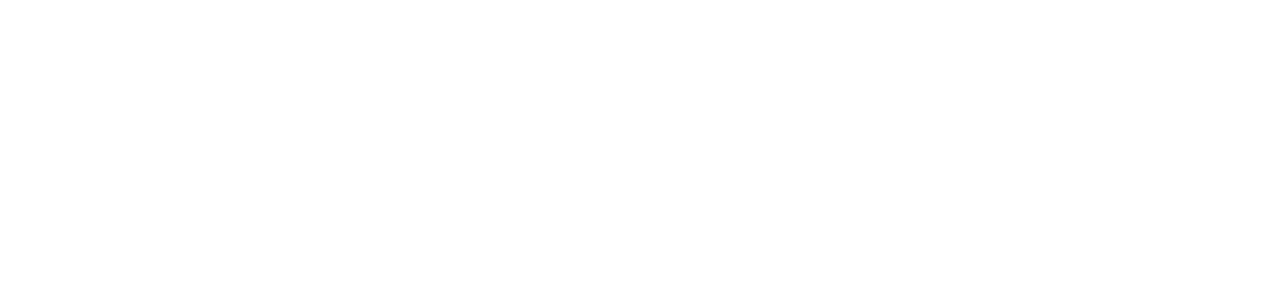
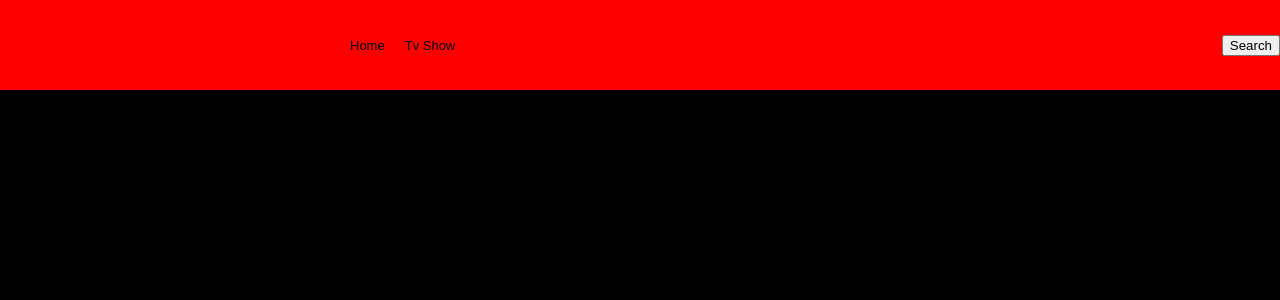
Before and after one commit to hyungjun-tech01/noflix-clone, a React (Create React App) app: page / in a window 1280 px wide. Shown: the top 300 px of the page. Built offline with nearby package versions, Linux system fonts and the light colour scheme.

Commit message:
route and style

```diff
--- a/src/App.tsx
+++ b/src/App.tsx
@@ -5,11 +5,13 @@
 import Home from './Routes/Home';
 import Tv from './Routes/Tx';
 import Search from './Routes/Search';
+import Header from './Routes/Header';
 
 
 function App() {
   return (
   <Router>
+    <Header />
     <Switch>
       <Route path="/">
         <Home />
--- /dev/null
+++ b/src/Routes/Header.tsx
@@ -0,0 +1,45 @@
+import styled from "styled-components";
+
+const Nav = styled.nav`
+    display:flex;
+    justify-content:space-between;
+    align-items: center;
+    position: fixed;
+    width : 100%;
+    top:0;
+    background-color: red;
+    height:90px;
+    font-size:13px;
+`;
+const Col = styled.div`
+    display :flex;
+    align-items: center;
+`;
+const Logo = styled.svg`
+    margin-right: 50px;
+`;
+const Items = styled.ul`
+    display: flex;
+    align-items:center;
+`;
+const Item = styled.li`
+    margin-right: 20px;
+`;
+
+function Header(){
+    return (
+        <Nav>
+            <Col>
+                <Logo />
+                <Items>
+                    <Item> Home</Item>
+                    <Item> Tv Show </Item>
+                </Items>
+            </Col>
+            <Col>
+                <button> Search </button>
+            </Col>
+        </Nav>
+    );
+}
+export default Header;
--- a/src/Routes/Home.tsx
+++ b/src/Routes/Home.tsx
@@ -1,4 +1,5 @@
 function Home(){
-    return null;
+    return <div style={{backgroundColor:"black", height:"200vw"}}>
+        </div>
 }
 export default Home;
```
